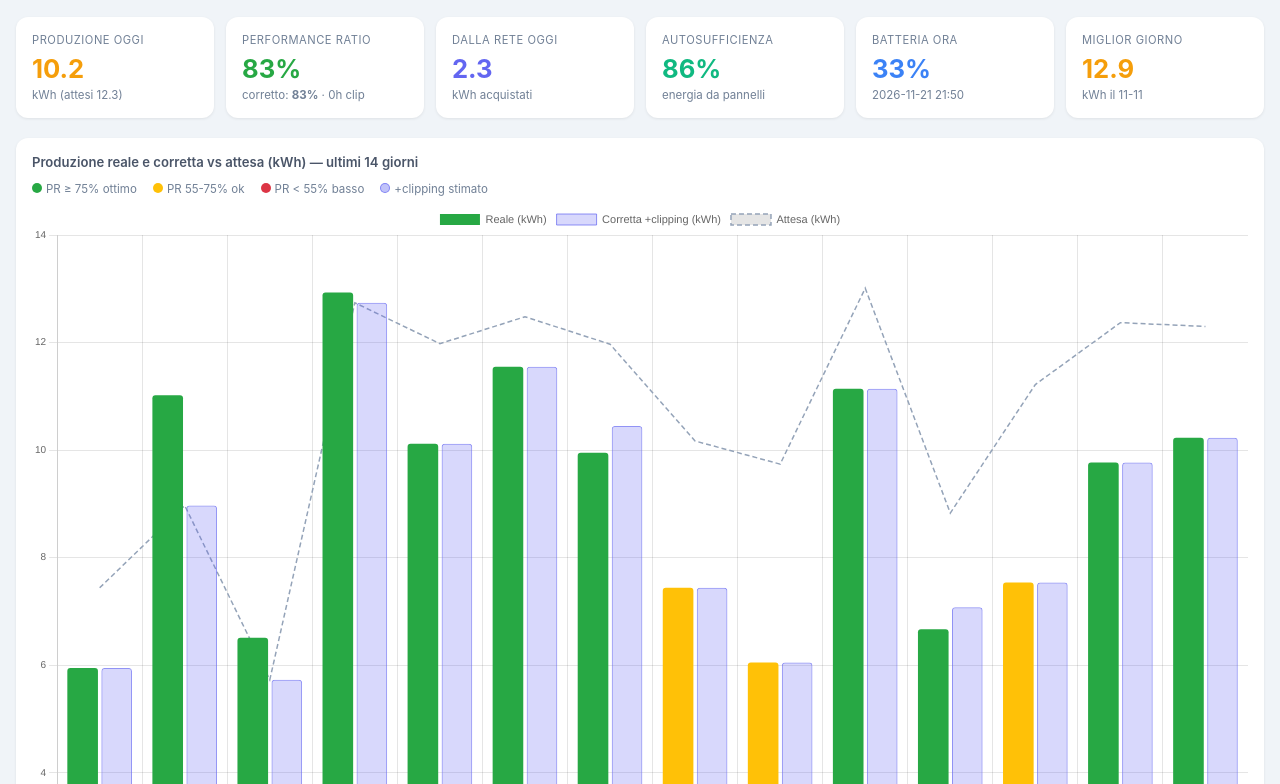
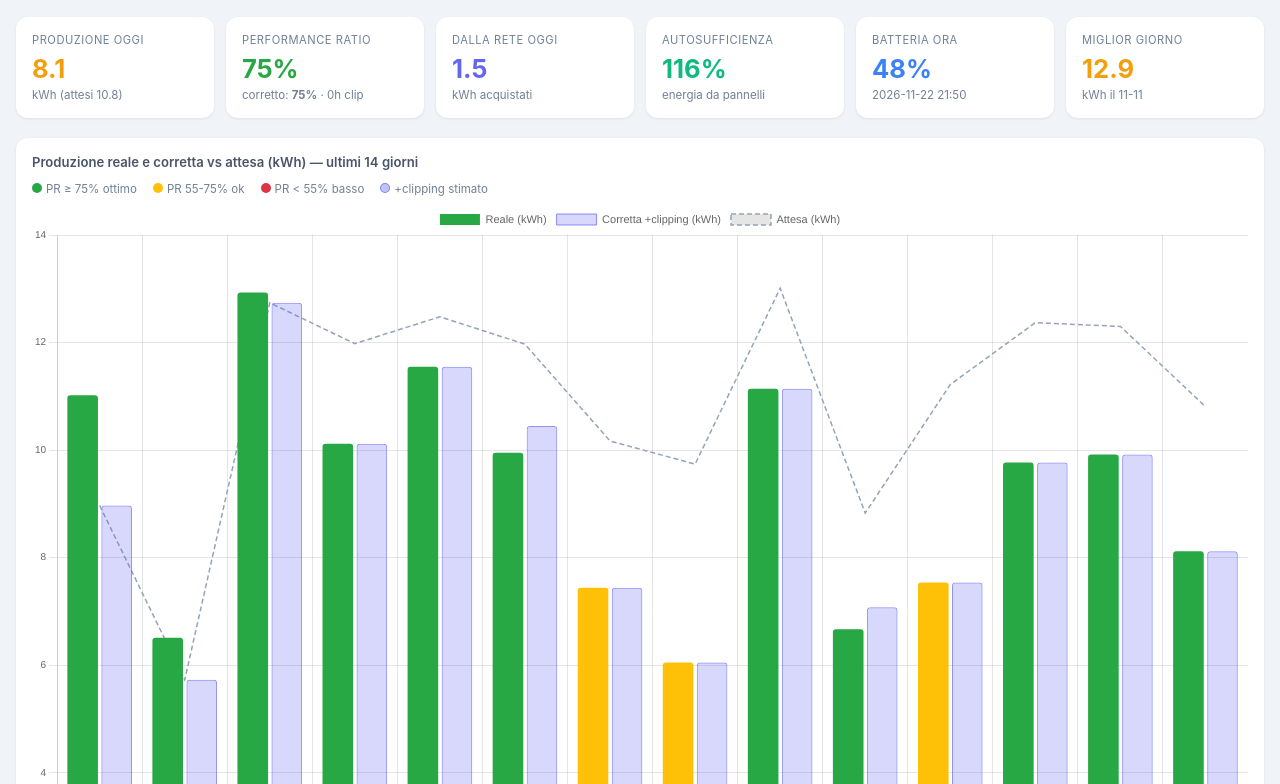
Before and after one commit to stefax17/solar-dashboard, a plain HTML site: page index.html in a window 1280 px wide. Shown: the part 63-847 px from the top of the page. Drawn offline with nearby package versions, Linux system fonts and the light colour scheme.

Commit message:
Update dashboard 2026-11-22 21:00

```diff
--- a/index.html
+++ b/index.html
@@ -30,33 +30,33 @@
 </head>
 <body>
 <h1>☀️ Solar Dashboard</h1>
-<div class="subtitle">Impianto 6.0 kWp · Lecce · Aggiornato 21/11/2026 21:00</div>
+<div class="subtitle">Impianto 6.0 kWp · Lecce · Aggiornato 22/11/2026 21:00</div>
 
 <div class="grid">
   <div class="card">
     <div class="label">Produzione oggi</div>
-    <div class="value" style="color:#f59e0b">10.2</div>
-    <div class="sub">kWh (attesi 12.3)</div>
+    <div class="value" style="color:#f59e0b">8.1</div>
+    <div class="sub">kWh (attesi 10.8)</div>
   </div>
   <div class="card">
     <div class="label">Performance Ratio</div>
-    <div class="value" style="color:#27a844">83%</div>
-    <div class="sub">corretto: <b>83%</b> · 0h clip</div>
+    <div class="value" style="color:#27a844">75%</div>
+    <div class="sub">corretto: <b>75%</b> · 0h clip</div>
   </div>
   <div class="card">
     <div class="label">Dalla rete oggi</div>
-    <div class="value" style="color:#6366f1">2.3</div>
+    <div class="value" style="color:#6366f1">1.5</div>
     <div class="sub">kWh acquistati</div>
   </div>
   <div class="card">
     <div class="label">Autosufficienza</div>
-    <div class="value" style="color:#10b981">86%</div>
+    <div class="value" style="color:#10b981">116%</div>
     <div class="sub">energia da pannelli</div>
   </div>
   <div class="card">
     <div class="label">Batteria ora</div>
-    <div class="value" style="color:#3b82f6">33%</div>
-    <div class="sub">2026-11-21 21:50</div>
+    <div class="value" style="color:#3b82f6">48%</div>
+    <div class="sub">2026-11-22 21:50</div>
   </div>
   <div class="card">
     <div class="label">Miglior giorno</div>
@@ -84,13 +84,13 @@
 <div class="footer">Solar Dashboard · aggiornata automaticamente ogni sera alle 22:00</div>
 
 <script>
-const dates = ["11-08", "11-09", "11-10", "11-11", "11-12", "11-13", "11-14", "11-15", "11-16", "11-17", "11-18", "11-19", "11-20", "11-21"];
-const prod  = [5.95, 11.02, 6.51, 12.93, 10.12, 11.55, 9.95, 7.44, 6.05, 11.14, 6.67, 7.54, 9.77, 10.23];
-const exp   = [7.44, 8.97, 5.73, 12.74, 11.98, 12.48, 11.97, 10.17, 9.74, 13.01, 8.83, 11.22, 12.37, 12.3];
-const pr    = [80.0, 122.9, 113.6, 101.5, 84.5, 92.5, 83.1, 73.2, 62.1, 85.6, 75.5, 67.2, 79.0, 83.2];
-const prColors = ["#27a844", "#27a844", "#27a844", "#27a844", "#27a844", "#27a844", "#27a844", "#ffc107", "#ffc107", "#27a844", "#27a844", "#ffc107", "#27a844", "#27a844"];
+const dates = ["11-09", "11-10", "11-11", "11-12", "11-13", "11-14", "11-15", "11-16", "11-17", "11-18", "11-19", "11-20", "11-21", "11-22"];
+const prod  = [11.02, 6.51, 12.93, 10.12, 11.55, 9.95, 7.44, 6.05, 11.14, 6.67, 7.54, 9.77, 9.92, 8.12];
+const exp   = [8.97, 5.73, 12.74, 11.98, 12.48, 11.97, 10.17, 9.74, 13.01, 8.83, 11.22, 12.37, 12.3, 10.81];
+const pr    = [122.9, 113.6, 101.5, 84.5, 92.5, 83.1, 73.2, 62.1, 85.6, 75.5, 67.2, 79.0, 80.7, 75.1];
+const prColors = ["#27a844", "#27a844", "#27a844", "#27a844", "#27a844", "#27a844", "#ffc107", "#ffc107", "#27a844", "#27a844", "#ffc107", "#27a844", "#27a844", "#27a844"];
 
-const prodCorretta = [5.95, 8.97, 5.73, 12.74, 10.12, 11.55, 10.45, 7.44, 6.05, 11.14, 7.08, 7.54, 9.77, 10.23];
+const prodCorretta = [8.97, 5.73, 12.74, 10.12, 11.55, 10.45, 7.44, 6.05, 11.14, 7.08, 7.54, 9.77, 9.92, 8.12];
 new Chart(document.getElementById('chartProd'), {
   type: 'bar',
   data: {
@@ -132,7 +132,7 @@ new Chart(document.getElementById('chartProd'), {
   }
 });
 
-const prAdj = [80.0, 100, 100, 100, 84.5, 92.5, 87.3, 73.2, 62.1, 85.6, 80.2, 67.2, 79.0, 83.2];
+const prAdj = [100, 100, 100, 84.5, 92.5, 87.3, 73.2, 62.1, 85.6, 80.2, 67.2, 79.0, 80.7, 75.1];
 const prAdjColors = prAdj.map(v => v >= 75 ? '#27a844' : v >= 55 ? '#ffc107' : '#dc3545');
 new Chart(document.getElementById('chartPR'), {
   type: 'bar',
```
